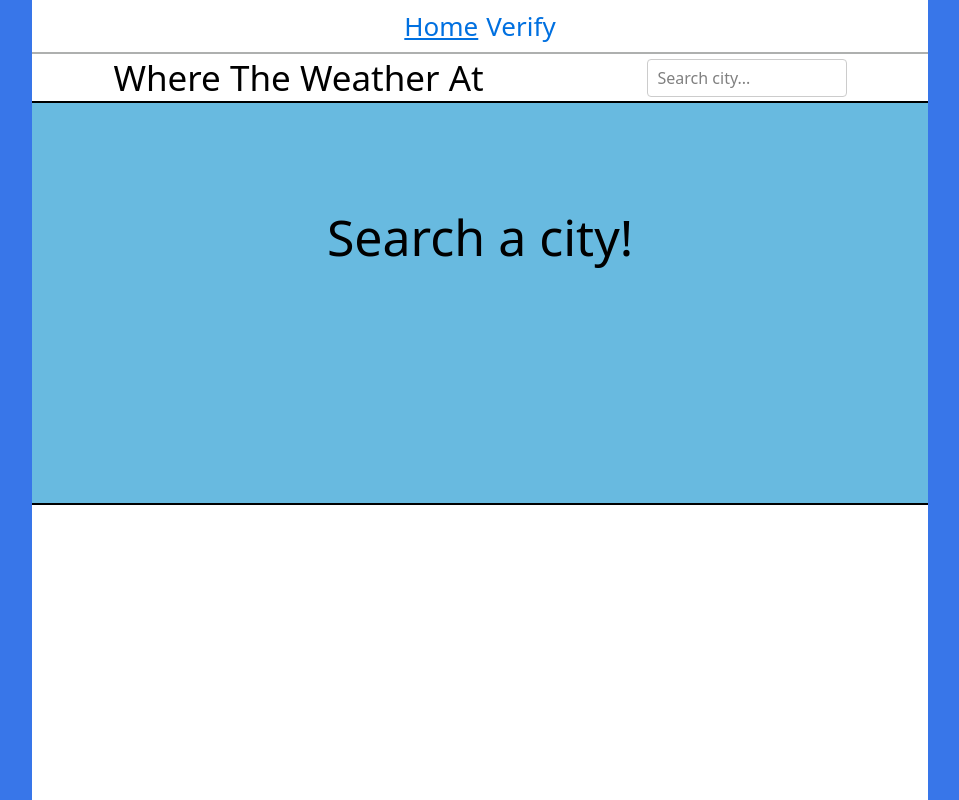
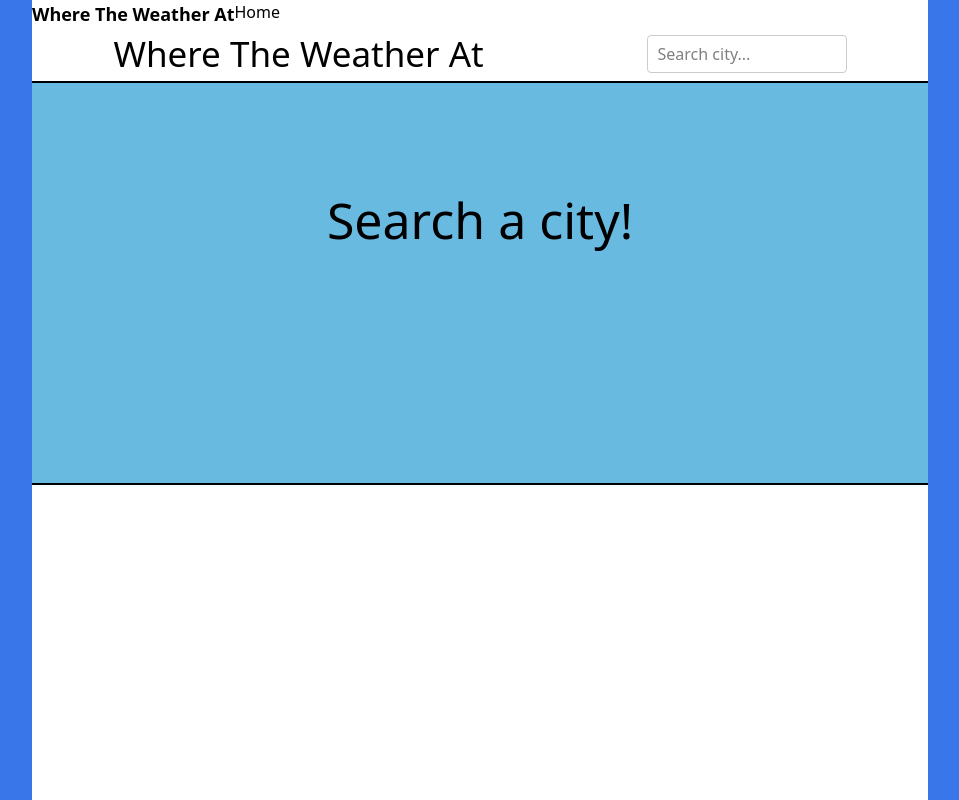
Before and after one commit to josepht2/where-the-weather-at, a Next.js app: page / in a window 1280 px wide. Shown: the whole page, without its empty margins (160-1119 px from the left). Built offline with nearby package versions, Linux system fonts and the light colour scheme.

Commit message:
Add tailwind

```diff
--- a/app/components/Nav.tsx
+++ b/app/components/Nav.tsx
@@ -3,27 +3,30 @@
 import Link from "next/link"
 import { usePathname } from "next/navigation"
 
-import styles from "../styles/layout.module.css"
+// import styles from "../styles/layout.module.css"
 
 export const Nav = () => {
   const pathname = usePathname()
 
   return (
-    <nav className={styles.nav}>
+    <div className='flex font-sans'>
+      <div className='text-lg font-bold'>
+        Where The Weather At
+      </div>
       <Link
-        className={`${styles.link} ${pathname === "/" ? styles.active : ""}`}
+        // className={`${styles.link} ${pathname === "/" ? styles.active : ""}`}
         href="/"
       >
         Home
       </Link>
-      <Link
+      {/* <Link
         className={`${styles.link} ${
           pathname === "/verify" ? styles.active : ""
         }`}
         href="/verify"
       >
         Verify
-      </Link>
-    </nav>
+      </Link> */}
+    </div>
   )
 }
--- a/package.json
+++ b/package.json
@@ -22,6 +22,9 @@
     "@types/node": "20.2.5",
     "@types/react": "18.2.37",
     "@types/react-dom": "^18.2.18",
+    "autoprefixer": "^10.4.19",
+    "postcss": "^8.4.38",
+    "tailwindcss": "^3.4.3",
     "ts-node": "^10.9.2",
     "typescript": "^5.3.3"
   }
--- /dev/null
+++ b/postcss.config.js
@@ -0,0 +1,6 @@
+module.exports = {
+  plugins: {
+    tailwindcss: {},
+    autoprefixer: {},
+  },
+}
--- /dev/null
+++ b/tailwind.config.js
@@ -0,0 +1,10 @@
+/** @type {import('tailwindcss').Config} */
+module.exports = {
+  content: [
+    './app/**/*.{js,ts,jsx,tsx,mdx}',
+  ],
+  theme: {
+    extend: {},
+  },
+  plugins: [],
+}
```
Also changed, not shown: app/styles/globals.css (+6 -2 lines), 1 other file (tests, documents, lock files or other folders).
